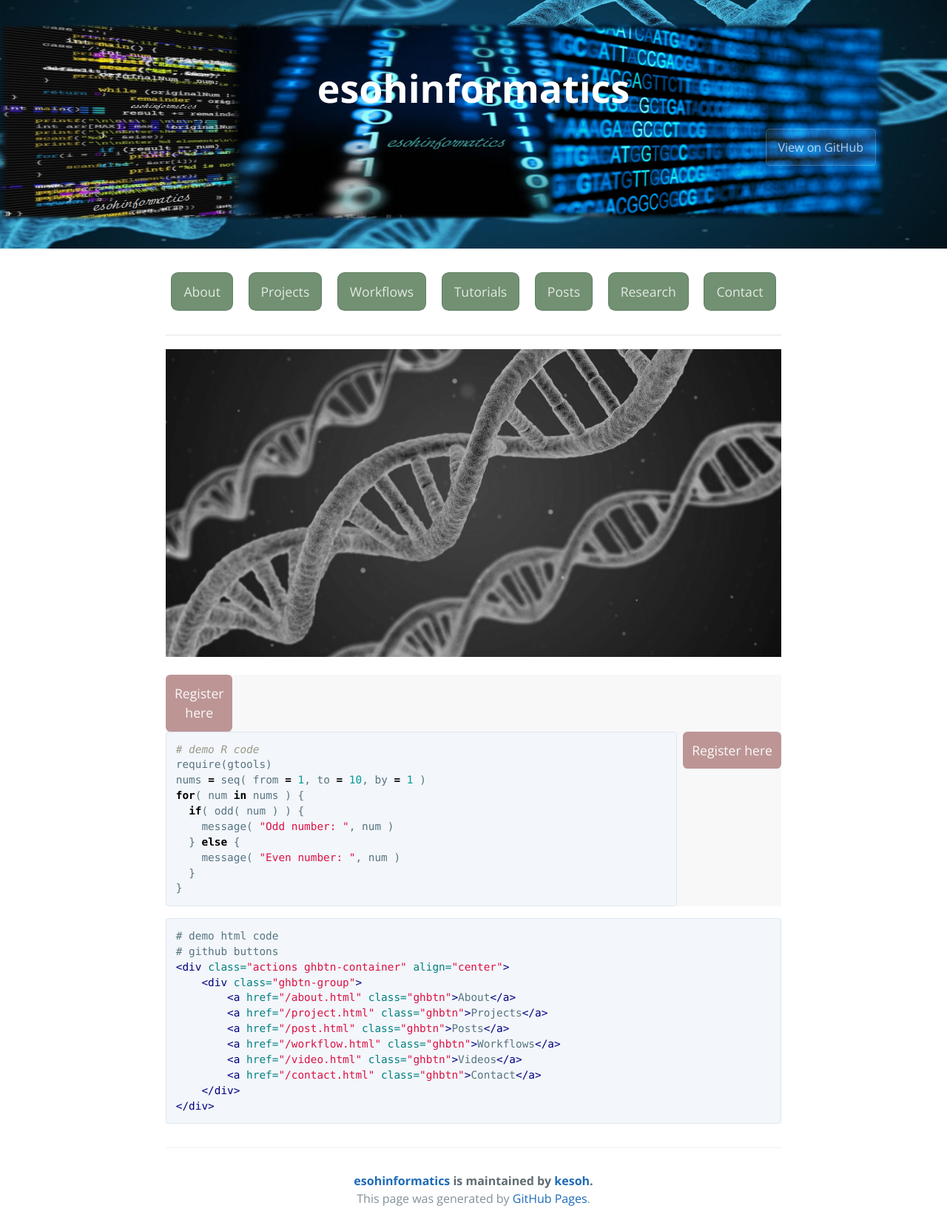
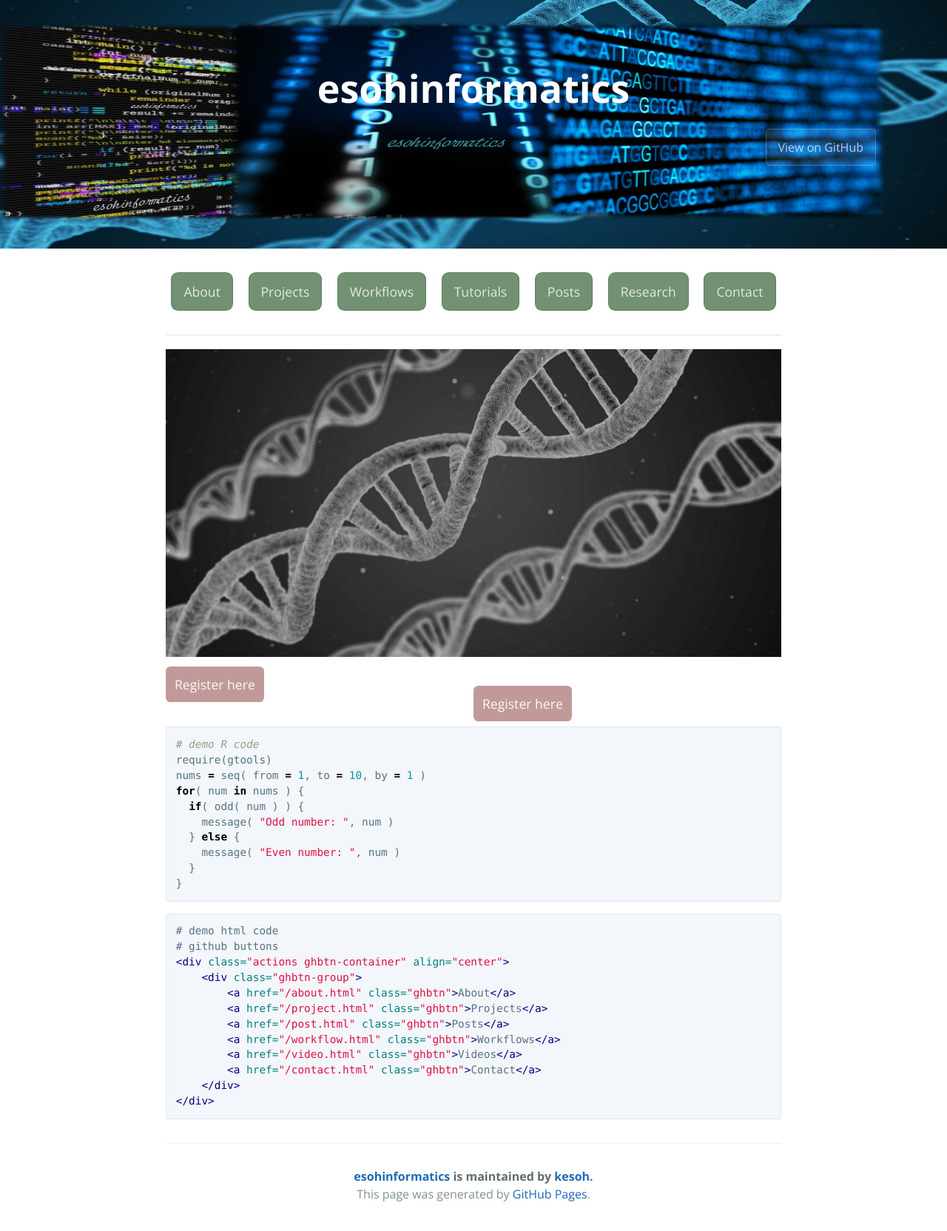
Before and after one commit to esohkevin/esohkevin.github.io, a Jekyll site: the page built from docs/index.md, in a window 1280 px wide. Shown: the whole page at 74% size. Built offline with Jekyll 4.4.1, drawn with Linux system fonts in a browser that asks for light colours; the repository's description, which GitHub fills in, is left out.

```diff
--- a/docs/index.md
+++ b/docs/index.md
@@ -22,10 +22,10 @@
 
 
 <p>
-  <span style="color: rgba(250, 250, 250, 1.0) ;background-color: rgba(100, 0, 0, 0.4); padding: 0.75rem; border-radius: 0.4rem; text-align: center; margin-right: 100%; float: left;" align="left">
+  <span style="color: rgba(250, 250, 250, 1.0) ;background-color: rgba(100, 0, 0, 0.4); padding: 0.75rem; border-radius: 0.4rem; text-align: center; margin-right: 50%; " align="left">
     Register here
   </span>
-  <span style="color: rgba(250, 250, 250, 1.0); background-color: rgba(100, 0, 0, 0.4); padding: 0.75rem; border-radius: 0.4rem; text-align: center; margin-left: 1%; float: right;" align="right">
+  <span style="color: rgba(250, 250, 250, 1.0); background-color: rgba(100, 0, 0, 0.4); padding: 0.75rem; border-radius: 0.4rem; text-align: center; margin-left: 50%; " align="right">
     Register here
   </span>
 </p>
```
